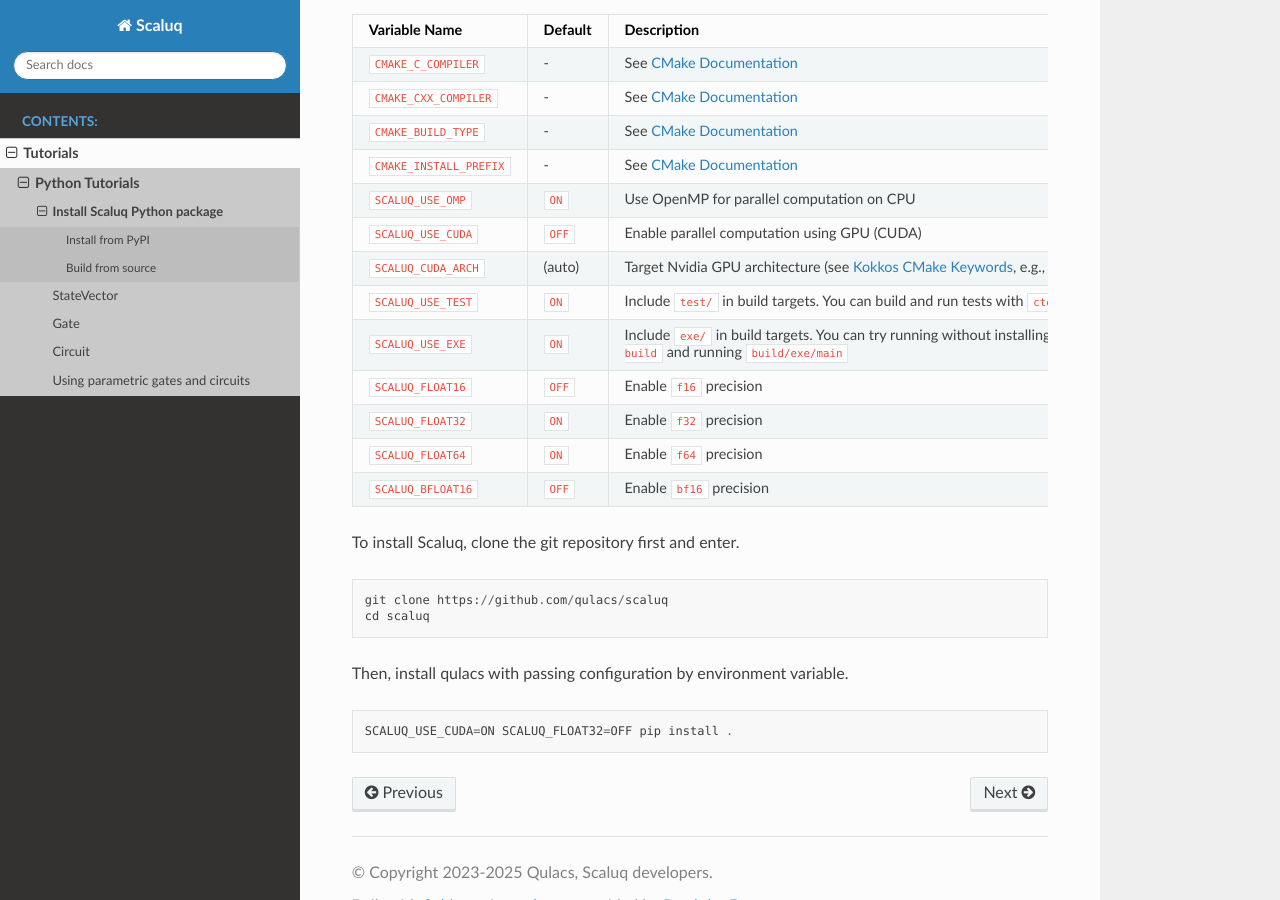
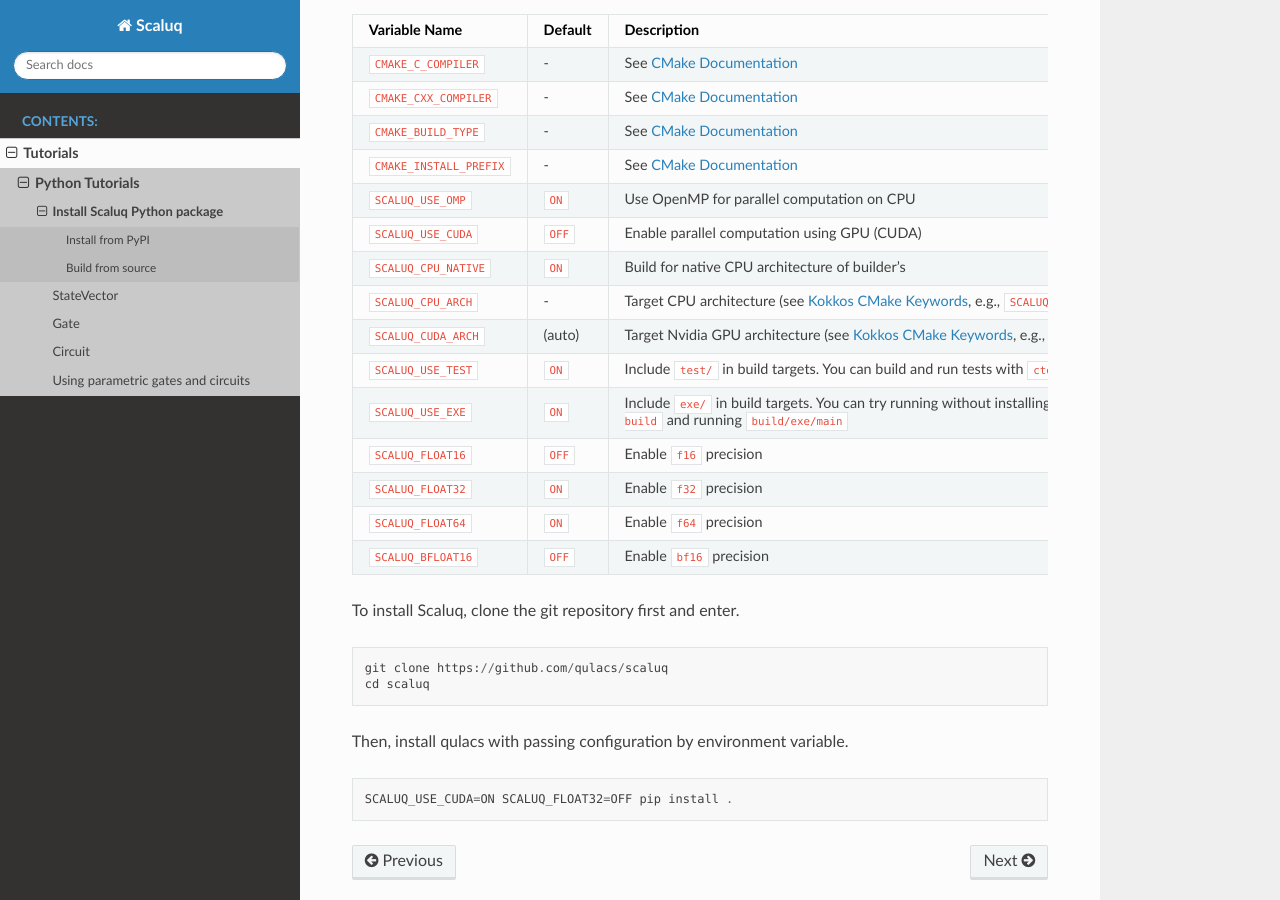
Before and after one commit to qulacs/scaluq, a Sphinx documentation site: the page built from doc/source/tutorials/python/install.md, in a window 1280 px wide and 900 px high, scrolled down 879 px. Built offline with Sphinx 7.4.7 and the Read the Docs theme 3.1.0, drawn with Linux system fonts in a browser that asks for light colours.

Commit message:
add tutor about SCALUQ_CPU_NATIVE and SCALUQ_CPU_ARCH

```diff
--- a/doc/source/tutorials/python/install.md
+++ b/doc/source/tutorials/python/install.md
@@ -36,6 +36,8 @@
 | `CMAKE_INSTALL_PREFIX` | -           | See [CMake Documentation](https://cmake.org/cmake/help/latest/variable/CMAKE_INSTALL_PREFIX.html) |
 | `SCALUQ_USE_OMP`       | `ON`        | Use OpenMP for parallel computation on CPU |
 | `SCALUQ_USE_CUDA`      | `OFF`       | Enable parallel computation using GPU (CUDA) |
+| `SCALUQ_CPU_NATIVE`    | `ON`        | Build for native CPU architecture of builder's |
+| `SCALUQ_CPU_ARCH`      | -           | Target CPU architecture (see [Kokkos CMake Keywords](https://kokkos.org/kokkos-core-wiki/get-started/configuration-guide.html), e.g., `SCALUQ_CPU_ARCH=SKX`) |
 | `SCALUQ_CUDA_ARCH`     | (auto)      | Target Nvidia GPU architecture (see [Kokkos CMake Keywords](https://kokkos.org/kokkos-core-wiki/get-started/configuration-guide.html), e.g., `SCALUQ_CUDA_ARCH=AMPERE80`) |
 | `SCALUQ_USE_TEST`      | `ON`        | Include `test/` in build targets. You can build and run tests with `ctest --test-dir build/` |
 | `SCALUQ_USE_EXE`       | `ON`        | Include `exe/` in build targets. You can try running without installing by building with `ninja -C build` and running `build/exe/main` |
```
Also changed, not shown: README.md (+2 -0 lines), README_ja.md (+2 -0 lines).
